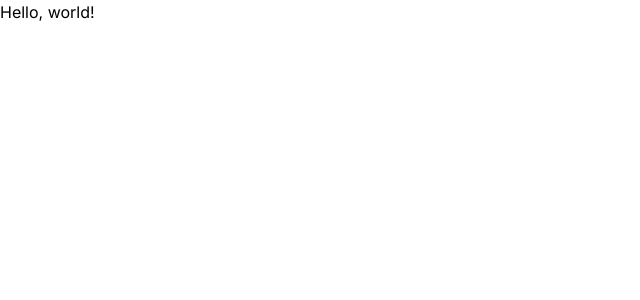
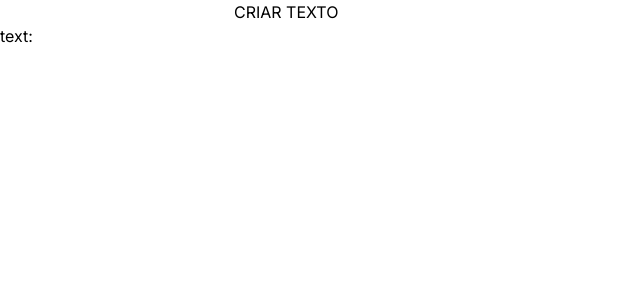
Before and after one commit to BrenoGodoy/Desafio-Brickup, a Next.js app in the folder desafio-brickup-front/: page / in a window 1280 px wide. Shown: the top 300 px of the page, without its empty margins (0-640 px from the left). Built offline with nearby package versions, Linux system fonts and the light colour scheme.

Commit message:
feat: Redux funcional (sem as regras de negócio corretas ainda)

```diff
--- a/desafio-brickup-front/app/layout.tsx
+++ b/desafio-brickup-front/app/layout.tsx
@@ -18,9 +18,7 @@ export default function RootLayout({
   return (
     <html lang="en">
       <body className={inter.className}>
-        <ReduxProvider>
-          {children}
-        </ReduxProvider>
+        <ReduxProvider>{children}</ReduxProvider>
       </body>
     </html>
   )
--- a/desafio-brickup-front/app/page.tsx
+++ b/desafio-brickup-front/app/page.tsx
@@ -1,5 +1,15 @@
+"use client";
+import Form from "@/components/form";
+import { useAppSelector } from "@/redux/store";
+
 export default function Home() {
+
+  const text = useAppSelector((state) => state.taskReducer.value.name);
+
   return (
-    <h1>Hello, world!</h1>
+    <main>
+      <Form />
+      <h1>text: {text} </h1>
+    </main>
   )
 }
--- /dev/null
+++ b/desafio-brickup-front/components/form.tsx
@@ -0,0 +1,22 @@
+"use client";
+
+import { AppDispatch } from "@/redux/store";
+import { useState } from "react";
+import { useDispatch } from "react-redux";
+import { add } from "@/redux/features/tasks-slice";
+
+export default function Form() {
+  const [text, setText] = useState("");
+  const dispatch = useDispatch<AppDispatch>();
+
+  const onClickTest = () => {
+    dispatch(add(text));
+  }
+
+  return (
+    <>
+      <input type="text" onChange={(e) => setText(e.target.value)} />
+      <button type="button" onClick={onClickTest}>CRIAR TEXTO</button>
+    </>
+  )
+}
--- a/desafio-brickup-front/redux/provider.tsx
+++ b/desafio-brickup-front/redux/provider.tsx
@@ -4,6 +4,6 @@ import React from "react"
 import { store } from "./store"
 import { Provider } from "react-redux"
 
-export function ReduxProvider({ children }: { children: React.ReactNode }) {
+export function ReduxProvider({ children }: { children: React.ReactNode | React.ReactNode[] }) {
   return <Provider store={store}> {children} </Provider>
 }
--- a/desafio-brickup-front/redux/store.ts
+++ b/desafio-brickup-front/redux/store.ts
@@ -1,5 +1,6 @@
 import { configureStore } from "@reduxjs/toolkit";
 import taskReducer from "./features/tasks-slice"
+import { TypedUseSelectorHook, useSelector } from "react-redux";
 
 export const store = configureStore({
   reducer: {
@@ -9,3 +10,4 @@ export const store = configureStore({
 
 export type RootState = ReturnType<typeof store.getState>;
 export type AppDispatch = typeof store.dispatch;
+export const useAppSelector: TypedUseSelectorHook<RootState> = useSelector;
```
